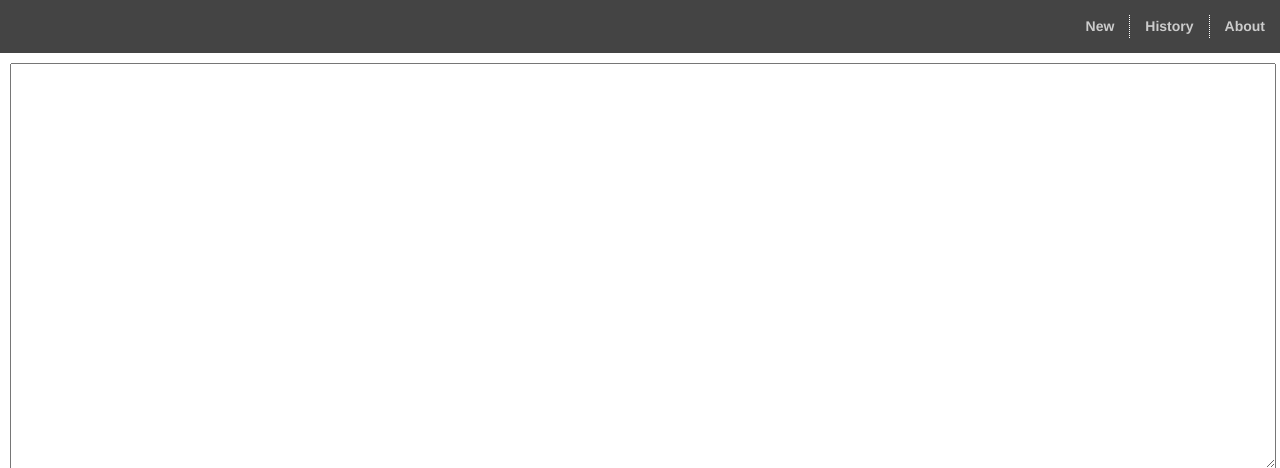
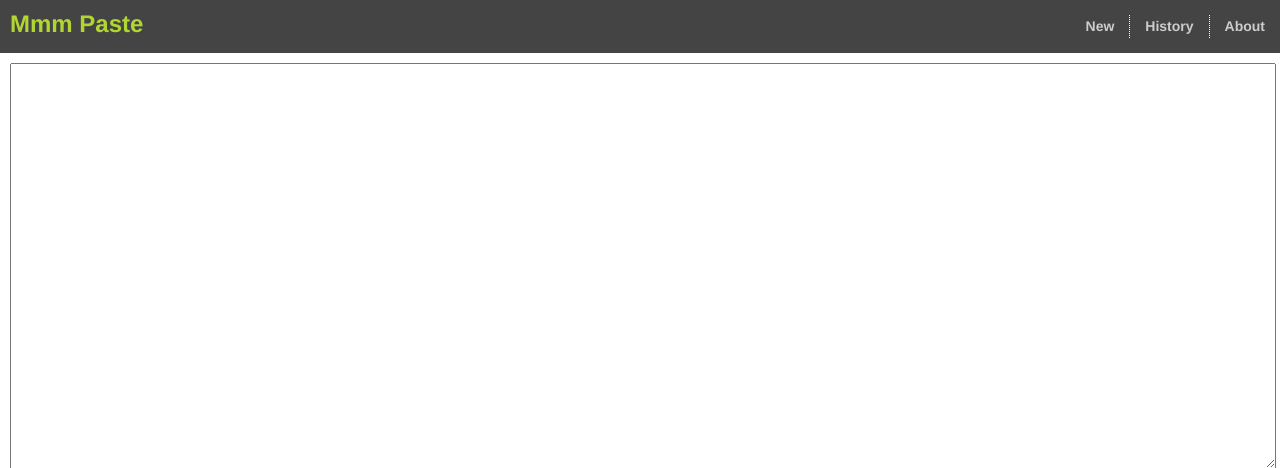
Before and after one commit to ryanc/mmmpaste, a Flask app: page /new in a window 1280 px wide. Shown: the top 468 px of the page. Run offline with Flask 2, Linux system fonts and the light colour scheme.

Commit message:
Added title.

```diff
--- a/mmmpaste/templates/layout.html
+++ b/mmmpaste/templates/layout.html
@@ -2,7 +2,7 @@
 <html>
 <head>
   <meta charset="utf-8">
-  <title>{{ title }}</title>
+  <title>Mmm Paste</title>
 
   <link rel="shortcut icon" href="/favicon.png" />
 
@@ -17,7 +17,7 @@
 <body>
 <div id="top-bar">
   <div id="logo">
-    <a href="">{{ title }}</a>
+    <a href="">Mmm Paste</a>
   </div>
   <ul id="navigation">
       <li><a href="{{ url_for('new_paste') }}">New</a></li>
```
